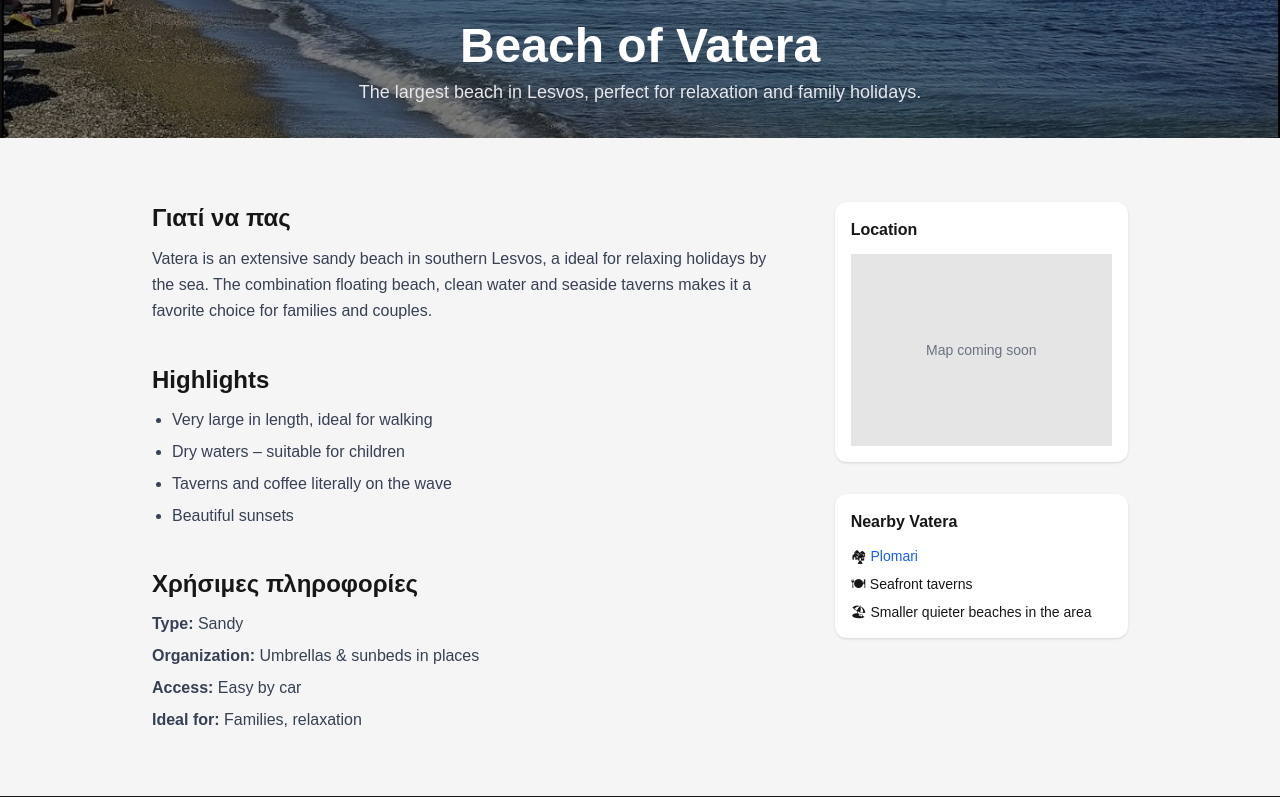
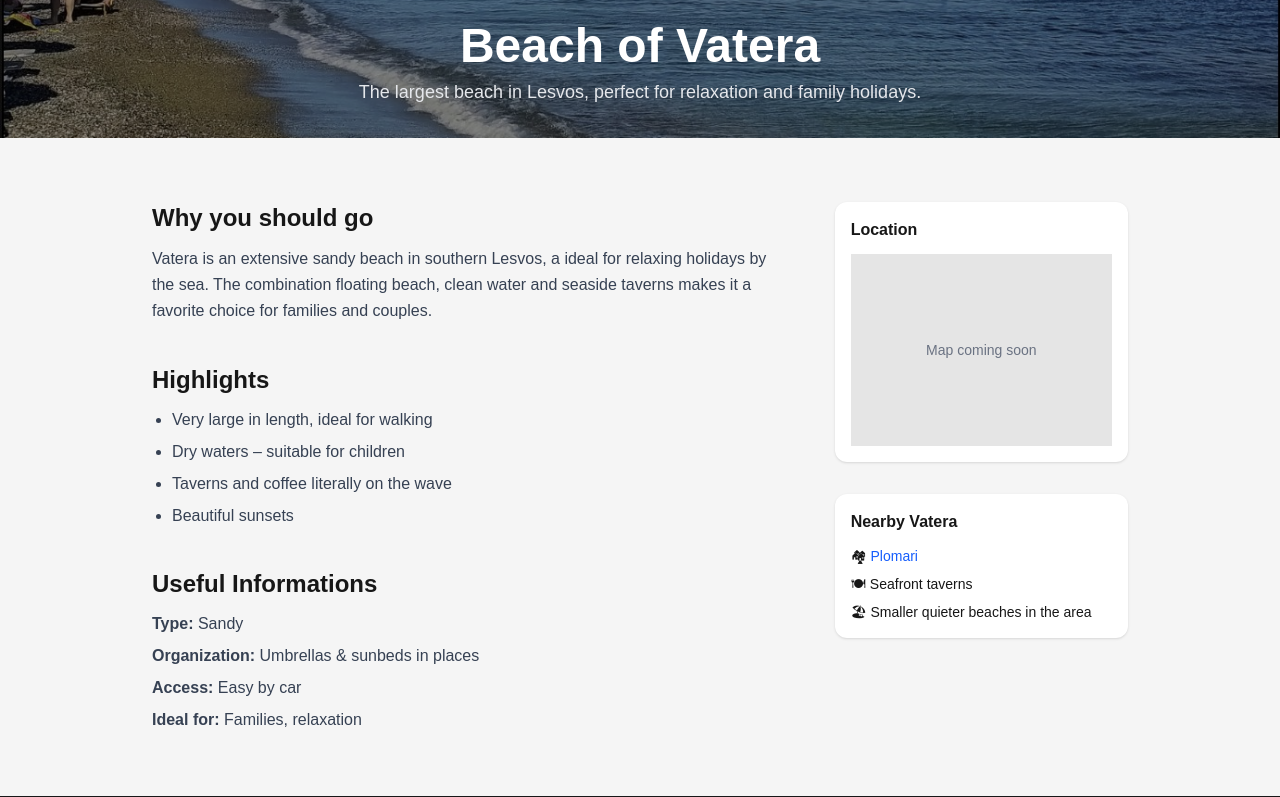
Before and after one commit to amamouridis/lesvos-travel-guide, a Next.js app: page /beaches/vatera in a window 1280 px wide. Shown: the part 422-1219 px from the top of the page. Built offline with nearby package versions, Linux system fonts and the light colour scheme.

Commit message:
vatera page

```diff
--- a/src/app/beaches/vatera/page.tsx
+++ b/src/app/beaches/vatera/page.tsx
@@ -40,7 +40,7 @@
 
           {/* Overview */}
           <div>
-            <h2 className="text-2xl font-semibold mb-3">Γιατί να πας</h2>
+            <h2 className="text-2xl font-semibold mb-3">Why you should go</h2>
             <p className="text-gray-700 leading-relaxed">
               Vatera is an extensive sandy beach in southern Lesvos, a ideal for relaxing holidays by the sea. The combination
               floating beach, clean water and seaside taverns
@@ -61,7 +61,7 @@
 
           {/* Practical info */}
           <div>
-            <h2 className="text-2xl font-semibold mb-3">Χρήσιμες πληροφορίες</h2>
+            <h2 className="text-2xl font-semibold mb-3">Useful Informations</h2>
             <ul className="text-gray-700 space-y-2">
               <li> <strong> Type: </strong> Sandy </li>
               <li> <strong> Organization: </strong> Umbrellas & sunbeds in places </li>
```
